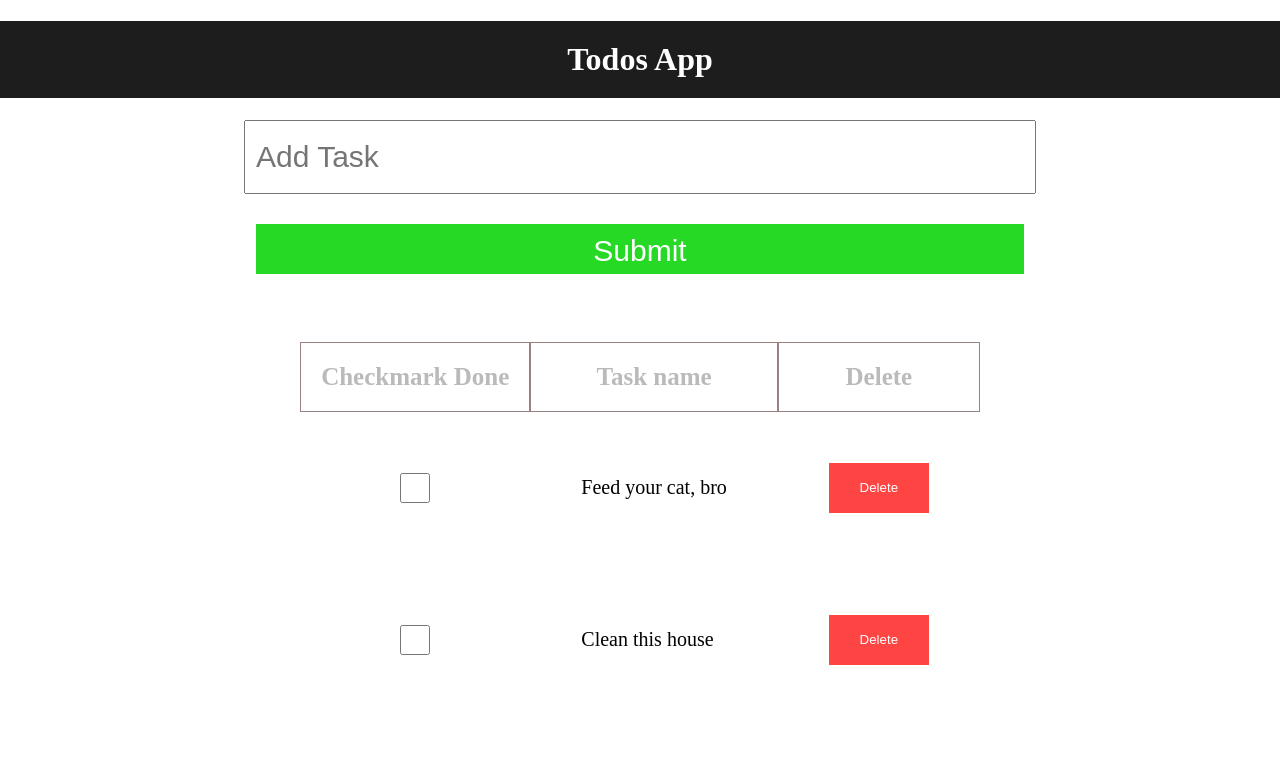
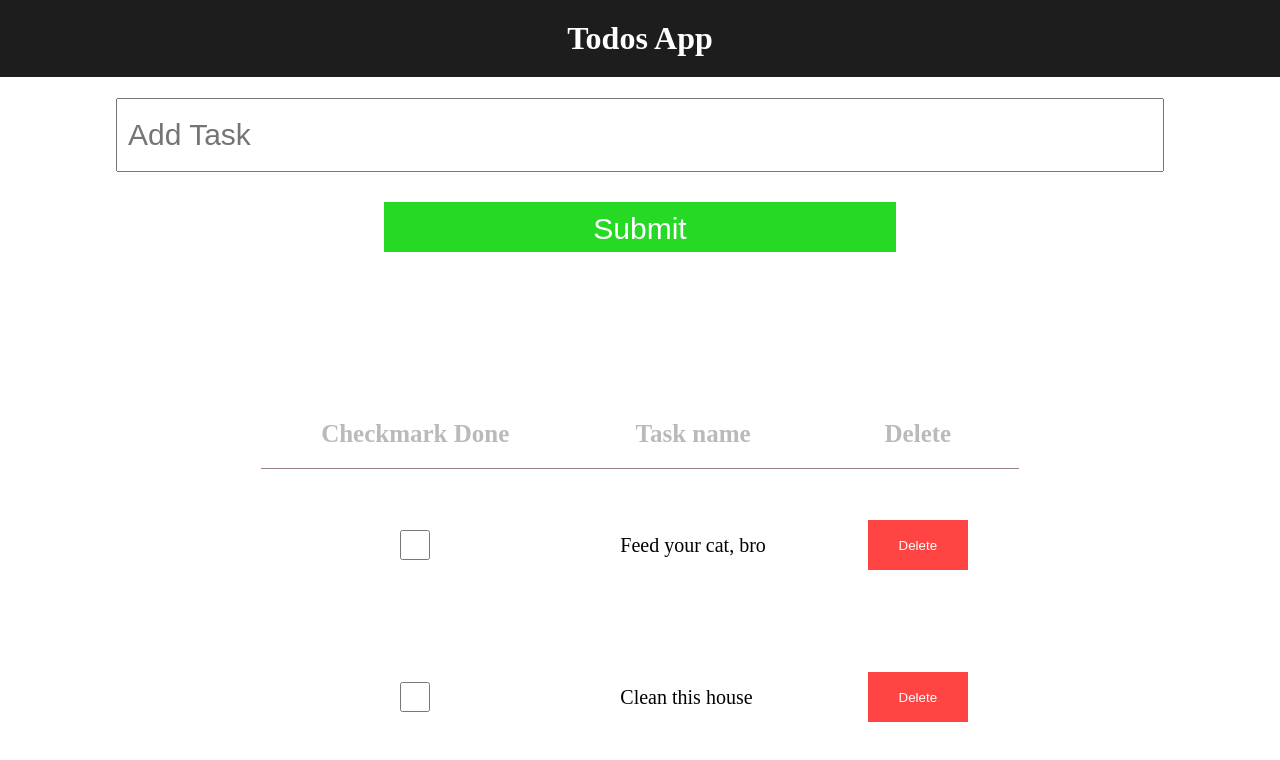
Before and after one commit to rafalwawrzyk/todoApp, a Vue app in the folder todos/: page / in a window 1280 px wide. Shown: the top 760 px of the page. Built offline with nearby package versions, Linux system fonts and the light colour scheme.

Commit message:
Style Material

```diff
--- a/todos/src/components/main.vue
+++ b/todos/src/components/main.vue
@@ -89,10 +89,11 @@
     }
 
     form{
-        width: 60%;
+        width: 80%;
         display: flex;
         flex-direction: column;
         align-items: center;
+        margin-bottom: 80px;
     }
 
     .firstInput{
@@ -104,7 +105,7 @@
         padding: 10px;
     }
     .submit{
-        width:100%;
+        width:50%;
         background-color: #25d925;
         height: 50px;
         border: none;
@@ -134,6 +135,7 @@
         color: white;
         text-align: center;
         padding: 20px;
+        margin-top:0px;
     }
 
     thead,tbody{
@@ -155,8 +157,9 @@
 
     th,
     td {
-        border: 1px solid #9b8282;
+        border-bottom: 1px solid #9b8282;
         font-size: 20px;
+
     }
 
     th{
@@ -164,6 +167,8 @@
         font-size: 25px;
         color: #bababa;
         padding: 20px;
+        padding-right: 60px;
+        padding-left: 60px;
 
     }
 
```
